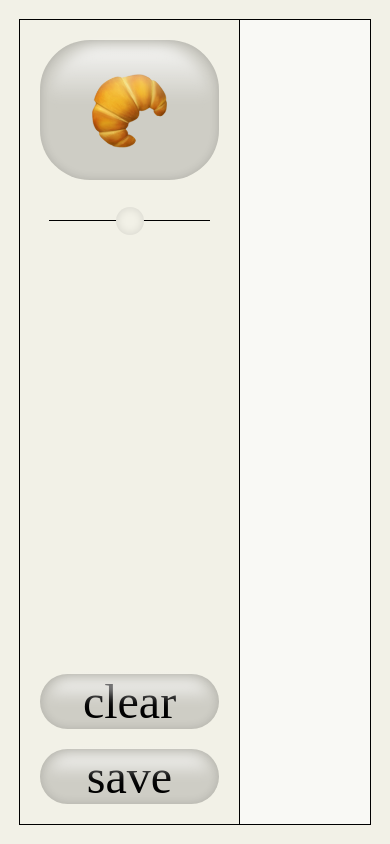
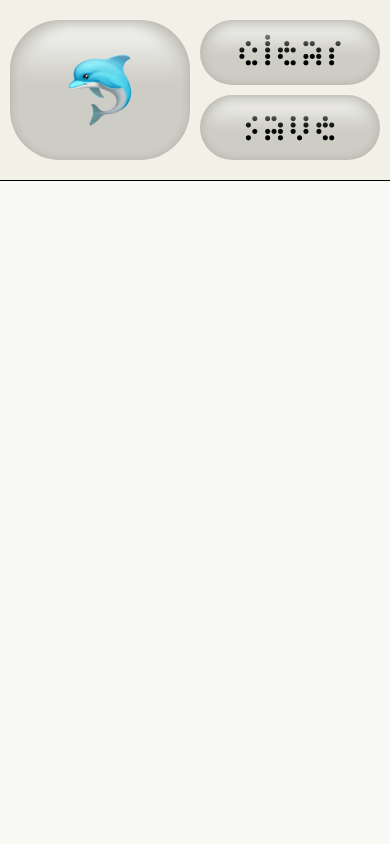
Before and after one commit to timjungmann/emoji-drawer, a website: page src/index.html in a window 390 px wide. Drawn offline with Linux system fonts and the light colour scheme.

Commit message:
mobile layout added

```diff
--- a/src/emoji.json
+++ b/src/emoji.json
@@ -82,7 +82,7 @@
   "🌧": "rain-cloud.png",
   "🌔": "moon.png",
   "🧨": "firecracker.png",
-  "🎗": "reminder.png",
+  "🎗": "ribbon.png",
   "🏀": "basketball.png",
   "🎾": "tennisball.png",
   "🏈": "football.png",
--- a/src/index.html
+++ b/src/index.html
@@ -33,8 +33,8 @@
 
           <div class="save-button button">
             <p id="save">save</p>
-            <a id="link"></a>
           </div>
+          <a id="link"></a>
         </div>
       </div>
       <canvas id="canvas"></canvas>
--- a/src/scripts/drawing.js
+++ b/src/scripts/drawing.js
@@ -9,14 +9,6 @@ const sizeSlider = document.querySelector(".slider");
 
 // * Get Emojis
 let emojis;
-
-// async function fetchEmojis() {
-//   const data = await(await fetch('../emoji.json')).json();
-//   emojis = data;
-//   console.log(emojis);
-// }
-
-// fetchEmojis();
 
 fetch("../emoji.json")
 .then(res=>res.json())
@@ -36,29 +28,33 @@ fetch("../emoji.json")
   function getRandomEmoji(){
     const randomIndex = Math.floor(Math.random() * Object.keys(emojis).length);
     const randomEmoji = Object.keys(emojis)[randomIndex];
-    console.log(randomEmoji);
     return randomEmoji;
   }
 
   function changeRandomEmoji(){
-    // if(clickEnabled){
-    //   clickEnabled = false;
-    //   myInterval = setInterval(()=>{
-    //     const randomEmoji = getRandomEmoji();
-    //     emojiContent.style.backgroundImage = `url(${emojis[randomEmoji]})`;
-    //   }, 80);
-    //   setTimeout(()=>{
-    //     clearInterval(myInterval);
-    //     const randomEmoji = getRandomEmoji();
-    //     emojiContent.style.backgroundImage = `url(${emojis[randomEmoji]})`;
-    //     emoji.src = emojis[randomEmoji];
-    //     clickEnabled = true;
-    //   }, 600)
-    // }
-    const randomEmoji = getRandomEmoji();
-    emojiContent.style.backgroundImage = `url(../images/${emojis[randomEmoji]})`;
-    emoji.src = `../images/${emojis[randomEmoji]}`;
-    clickEnabled = true;
+    const isMobileDevice = /Mobi/i.test(window.navigator.userAgent);
+    console.log(isMobileDevice);
+    if(isMobileDevice){
+      const randomEmoji = getRandomEmoji();
+      emojiContent.style.backgroundImage = `url(../images/${emojis[randomEmoji]})`;
+      emoji.src = `../images/${emojis[randomEmoji]}`;
+      clickEnabled = true;
+    } else{
+      if(clickEnabled){
+        clickEnabled = false;
+        myInterval = setInterval(()=>{
+          const randomEmoji = getRandomEmoji();
+          emojiContent.style.backgroundImage = `url(../images/${emojis[randomEmoji]})`;
+        }, 80);
+        setTimeout(()=>{
+          clearInterval(myInterval);
+          const randomEmoji = getRandomEmoji();
+          emojiContent.style.backgroundImage = `url(../images/${emojis[randomEmoji]})`;
+          emoji.src = `../images/${emojis[randomEmoji]}`;
+          clickEnabled = true;
+        }, 600)
+      }
+    }
   }
 
 
@@ -142,7 +138,6 @@ fetch("../emoji.json")
   // * Canvas EventListeners
   canvas.addEventListener("mousedown", startPosition);
   window.addEventListener("mouseup", endPosition);
-  // canvas.addEventListener("mouseout", endPosition);
   canvas.addEventListener("mousemove", draw);
   canvas.addEventListener("touchstart", startPosition);
   canvas.addEventListener("touchend", endPosition);
--- a/src/scss/abstracts/__abstracts-dir.scss
+++ b/src/scss/abstracts/__abstracts-dir.scss
@@ -1,4 +1,4 @@
 //Import Abstracts files
 @import "./variables";
 @import "./mixins";
-@import "./variables";
+@import "./fonts";
--- a/src/scss/abstracts/_fonts.scss
+++ b/src/scss/abstracts/_fonts.scss
@@ -1,2 +1,17 @@
-//Font Imports
-//@include font-face("font name", "../fonts/font-dir-name", 300, $file-formats: ttf);
+@font-face {
+  font-family: "TINY5x3-80";
+  src:
+    url('../../fonts/TINY5x3-80.woff') format('woff'),
+    url('../../fonts/TINY5x3-80.woff2') format('woff2');
+}
+
+@font-face {
+  font-family: "TINY5x3-100";
+  src:
+    url('../../fonts/TINY5x3-100.woff') format('woff'),
+    url('../../fonts/TINY5x3-100.woff2') format('woff2');
+}
+
+.button p{
+  font-family: "TINY5x3-80", Arial;
+}
--- a/src/scss/abstracts/_mixins.scss
+++ b/src/scss/abstracts/_mixins.scss
@@ -28,7 +28,7 @@
     width: 28px;
     height: 28px;
     border-radius: 50%;
-    background: $bgc;
-    box-shadow: inset 0 0 8px 1px rgba(0, 0, 0, 0.1);
+    background: #F2F1E7;
+    box-shadow: inset 0 0 8px 1px rgba(0, 0, 0, 0.1), inset 0 0 15px 15px rgba(0, 0, 0, 0.05);
   }
 }
--- a/src/scss/base/_base-styles.scss
+++ b/src/scss/base/_base-styles.scss
@@ -9,22 +9,27 @@ body, h1, h2, h3, h4, h5, h6, p, ol, ul {
   font-weight: normal;
 }
 
-img {
-  max-width: 100%;
-  height: auto;
-}
-
 body{
   background-color: $bgc;
-  padding: 20px;
   width: 100%;
   height: 100vh;
   .container{
     width: 100%;
     height: 100%;
     display: grid;
-    grid-template-columns: 220px auto;
-    outline: $border;
+    grid-template-columns: 1fr;
+    grid-template-rows: 180px auto;
     overflow: hidden;
   }
 }
+
+@media only screen and (min-width: 992px) {
+  body{
+    padding: 20px;
+    .container{
+      grid-template-columns: 220px auto;
+      grid-template-rows: 1fr;
+      outline: $border;
+    }
+  }
+}
--- a/src/scss/components/_canvas.scss
+++ b/src/scss/components/_canvas.scss
@@ -3,4 +3,11 @@
   width: 100%;
   height: 100%;
   background-color: rgba(255, 255, 255, 0.6);
+  border-top: $border;
 }
+
+@media only screen and (min-width: 992px){
+  #canvas{
+    border-top: none;
+  }
+}
--- a/src/scss/components/_control.scss
+++ b/src/scss/components/_control.scss
@@ -1,20 +1,20 @@
 .control{
-  padding: 20px;
-  border-right: $border;
-  display: flex;
-  flex-direction: column;
-  justify-content: space-between;
+  padding: 20px 10px;
+  display: grid;
+  gap: 10px;
+  grid-template-columns: 1fr 1fr;
   .button{
-    cursor: pointer;
     position: relative;
     width: 100%;
+    transition: background-color .1s;
     background-color: rgba(0, 0, 0, 0.15);
     border-radius: 50px;
     box-shadow: inset 0 0 10px 0 rgba(0, 0, 0, 0.15);
     p{
       user-select: none;
       text-align: center;
-      font-size: 3rem;
+      font-size: 4rem;
+      transform: translateY(8px);
     }
     &::after {
       content: "";
@@ -30,9 +30,11 @@
       filter: blur(6px);
       background: linear-gradient(rgba(255, 255, 255, .8), rgba(255, 255, 255, 0));
     }
+    &:active{
+      background-color: rgba(0, 0, 0, 0.1);
+    }
   }
   .emoji-button{
-    margin-bottom: 40px;
     height: 140px;
     @include flex;
     #emoji{
@@ -58,16 +60,50 @@
   }
   .top-control{
     .slider-container{
-      @include flex-hor;
       .slider{
-        @include slider;
+        display: none;
       }
     }
   }
 
   .bottom-control{
-    .save-button{
-      margin-top: 20px;
+    display: grid;
+    gap: 10px;
+    grid-template-columns: 1fr;
+    grid-template-rows: 1fr 1fr;
+    height: 150px;
+  }
+}
+
+@media only screen and (min-width: 992px) {
+  .control{
+    padding: 20px;
+    border-right: $border;
+    display: flex;
+    flex-direction: column;
+    justify-content: space-between;
+    .button{
+      cursor: pointer;
+    }
+    .emoji-button{
+      margin-bottom: 40px;
+      height: 140px;
+    }
+    .top-control{
+      .slider-container{
+        @include flex-hor;
+        .slider{
+          display: block;
+          @include slider;
+        }
+      }
+    }
+
+    .bottom-control{
+      display: block;
+      .save-button{
+        margin-top: 20px;
+      }
     }
   }
 }
```
Also changed, not shown: src/fonts/README.md (deleted), src/fonts/TINY5x3-100.woff (added), src/fonts/TINY5x3-100.woff2 (added), src/fonts/TINY5x3-80.woff (added), src/fonts/TINY5x3-80.woff2 (added), src/styles/main.css, 1 other file.
